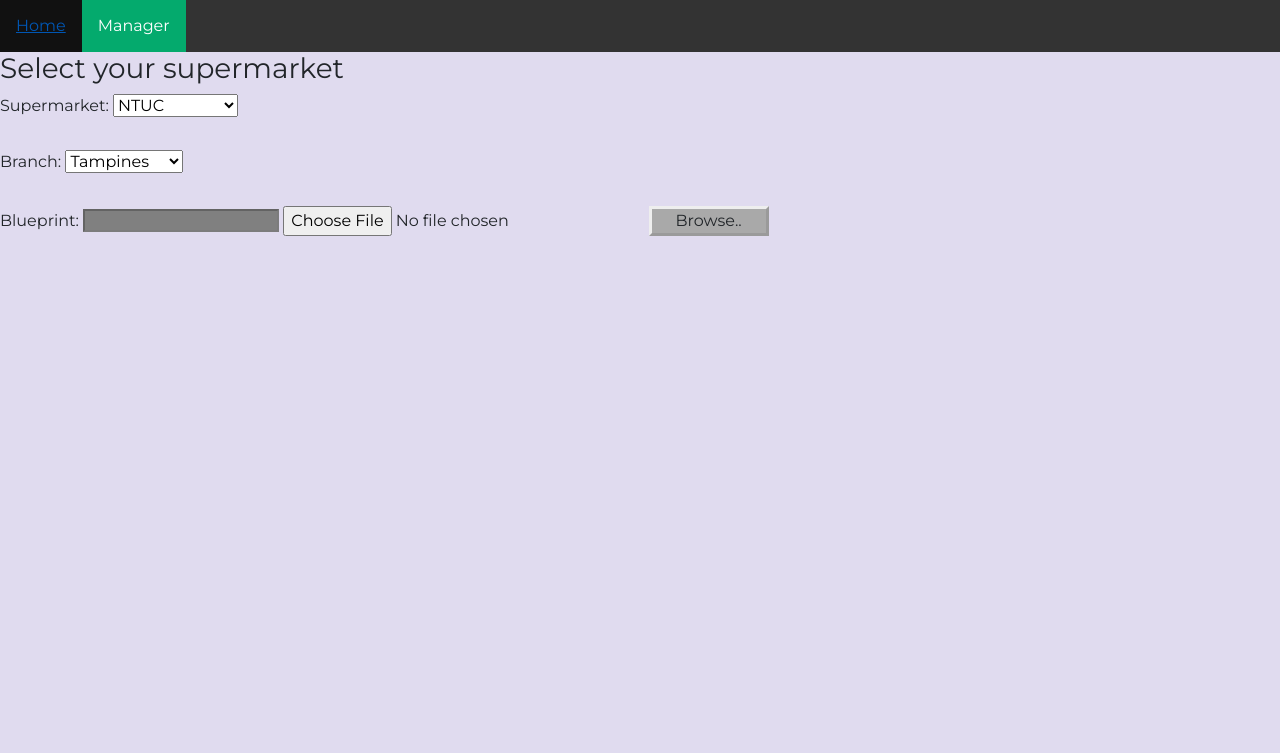
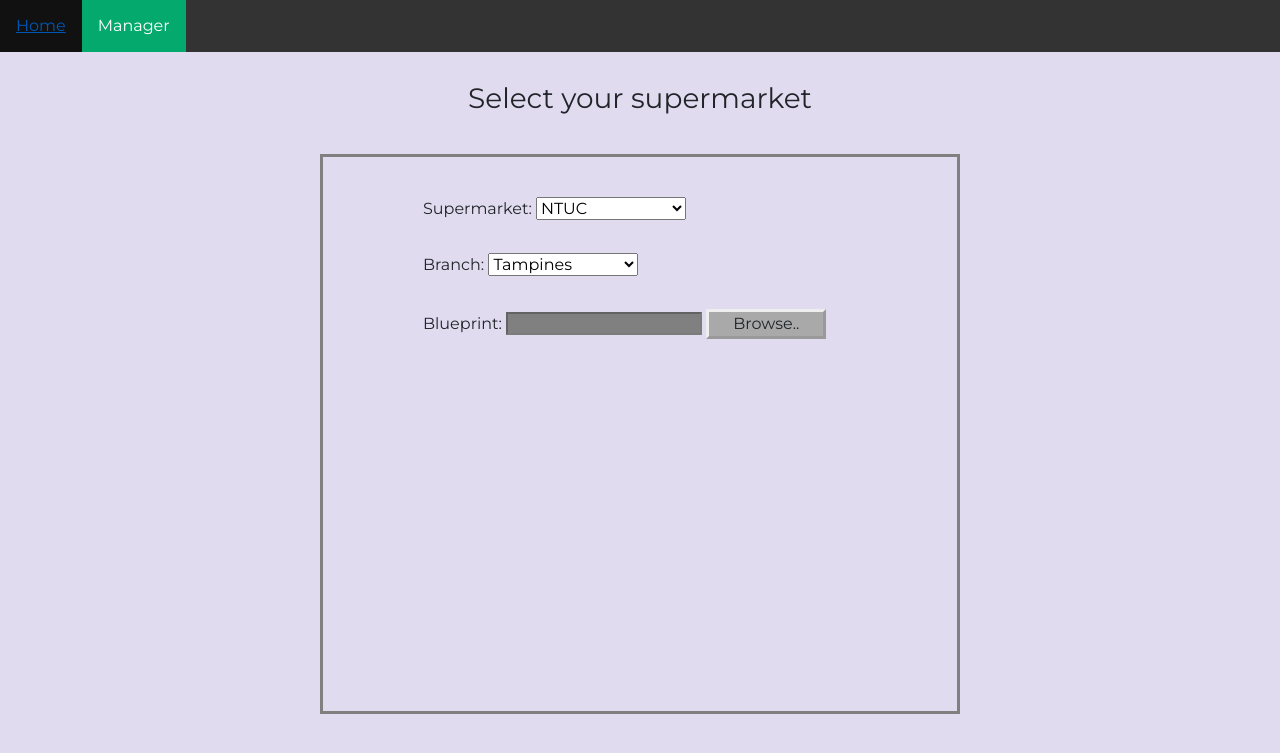
Before and after one commit to shawnlp8/CSC3004-Cloud, a Flask app: page /Manager in a window 1280 px wide. Shown: the top 753 px of the page. Run offline with Flask 2, Linux system fonts and the light colour scheme; some libraries are stand-ins or nearby versions.

Commit message:
Update both css files

```diff
--- a/Flask/static/css/style.css
+++ b/Flask/static/css/style.css
@@ -27,3 +27,30 @@ li a:hover {
     padding: 30px;
     bottom: 30px;;
 }
+
+h3{
+    text-align: center;
+    padding: 30px;
+}
+
+.box{
+    margin: auto;
+    width: 50%;
+    border: solid gray;
+    height: 70vh;
+    padding: 10px;
+}
+
+.content{
+    padding:30px;
+    position: relative;
+    left:60px;
+}
+
+select {
+    width: 150px;
+}
+
+input[type="file"]{
+    display:none;
+}
--- a/Flask/static/css/styles.css
+++ b/Flask/static/css/styles.css
@@ -34,7 +34,7 @@ body{
 }
 
 .wrapper{
-    min-height: 30vh;
+    min-height: 20vh;
     display:flex;
     justify-content:center;
     align-items: center;
```
